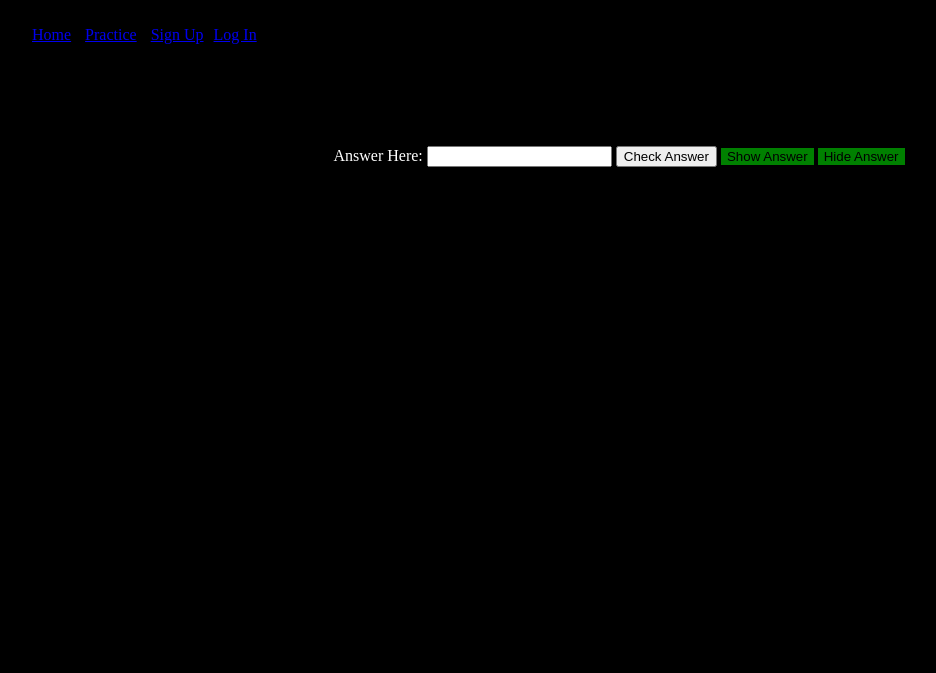
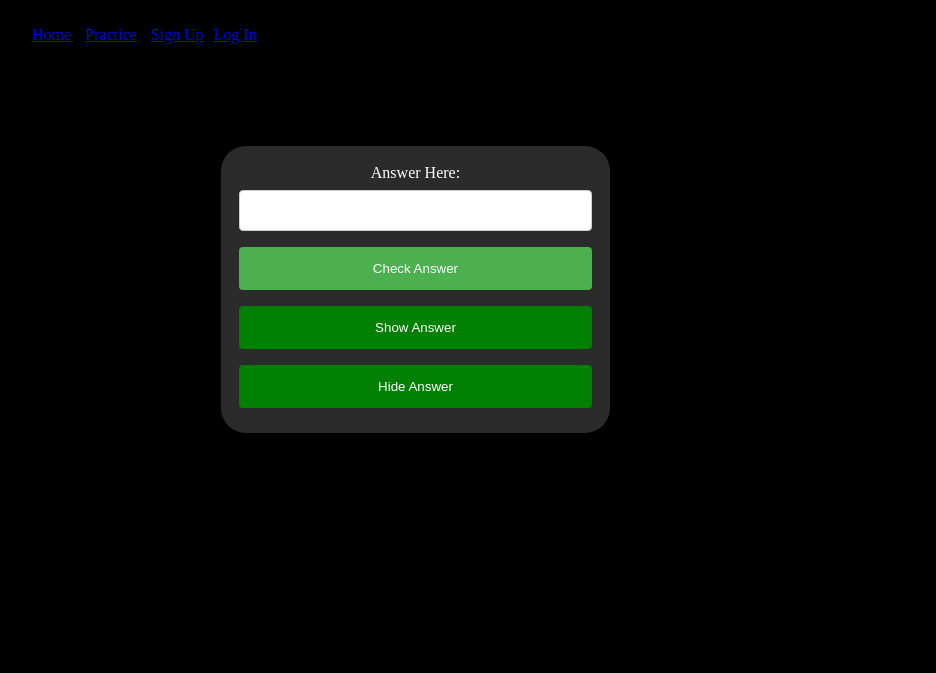
Before and after one commit to PERCK-COMP-484/Final, a PHP site: page /practiceProblem.php in a window 1280 px wide. Shown: the top 673 px of the page, without its empty margins (21-957 px from the left). Run offline with PHP 8.4, Linux system fonts and the light colour scheme.

Commit message:
Restructured Account Page
added basic styling to forms

added PHP function to retrieve user stats

Account page now displays user stats via table (change to D3 framework later)

```diff
--- a/css/style.css
+++ b/css/style.css
@@ -2,6 +2,12 @@ html{
     background: black;
     color: white;
     text-align: center;
+}
+main{
+  /*background-color: #474747;*/
+  max-width: 70%;
+  margin-left: auto;
+  margin-right: auto;
 }
 nav{
   position: absolute;
@@ -18,11 +24,68 @@ body{
 footer{
     margin-top: 15%;
 }
+input, select {
+width: 100%;
+padding: 12px 20px;
+margin: 8px 0;
+display: inline-block;
+border: 1px solid #ccc;
+border-radius: 4px;
+box-sizing: border-box;
+}
+button {
+  width: 100%;
+  background-color: #4CAF50;
+  color: white;
+  padding: 14px 20px;
+  margin: 8px 0;
+  border: none;
+  border-radius: 4px;
+  cursor: pointer;
+}
+button:hover {
+  background-color: #45a049;
+}
+#contBut {
+  width: 30%;
+  background-color: #51a6f5;
+  color:white;
+}
+#contBut:hover {
+  background-color: #3a7ab5;
+}
 .invisible
 {
     visibility: hidden;
 }
-
+.formWrap
+{
+  width: 45%;
+  background-color: #2b2b2b;
+  margin-left: auto;
+  margin-right: auto;
+  padding: 2%;
+  border-radius: 25px;
+}
+.explain
+{
+  width: 45%;
+  margin-left: auto;
+  margin-right: auto;
+  padding: 2%;
+}
+.flowRight
+{
+    margin-right: 5%;
+    width: 40%;
+    float: right;
+}
+.flowLeft
+{
+  margin-left: 5%;
+    width: 40%;
+    float: left;
+}
 .problem
 {
     font-size: 200%;
@@ -42,6 +105,8 @@ footer{
 .section
 {
   height=20px;
+  margin-bottom: 5%;
+  margin-top: 5%;
 }
 .devTool
 {
--- a/includes/login_checkCode_inc.php
+++ b/includes/login_checkCode_inc.php
@@ -23,7 +23,7 @@ if (isset($_POST["submit"])){ //redirect to signup if not accessed from proper f
 
   unset($_SESSION["tempUserid"]); //clear old temp values
   unset($_SESSION["tempUserUid"]);
-
+  getStats($conn, $_SESSION["userUid"]);
   header("location: ../index.php"); //redirect to main page
   exit();
 }
--- a/login.php
+++ b/login.php
@@ -8,11 +8,13 @@
 		</script>
 		<main>
 			<h2>Login</h2> <!-- form runs login script-->
+			<div class="formWrap">
 			<form action="includes/login_inc.php" method="post" >
 				<input type="text" name="uid" placeholder="Username or Email Address">
 				<input type="password" name="pwd" placeholder="Password">
 				<button type="submit" name="submit">Login</button>
 			</form>
+		</div>
 
 			<?php //error handlers for login form
 				if(isset($_GET["error"])){
--- a/login_2FactorCheck.php
+++ b/login_2FactorCheck.php
@@ -12,10 +12,12 @@
 </script>
 <main>
 <h2>Type in the 6-digit Code Sent to your Mobile Phone</h2>
+<div class="formWrap">
 <form action="includes/login_checkCode_inc.php" method="post" >
   <input type="text" name="code" placeholder="Code">
   <button type="submit" name="submit">Check Code</button>
 </form> <!--Runs LOGIN check code script which confirms user input with code generated-->
+
 
 <form action="includes/login_2Factor_inc.php" method="post" > <!--resend text button. includes hidden phone number field to pass to resend script-->
   <input type="hidden" name="phone" value=
@@ -24,6 +26,7 @@
   >
   <button type="submit" name="submit">Resend Code</button>
 </form>
+</div>
 
 
 <?php
--- a/practiceProblem.php
+++ b/practiceProblem.php
@@ -19,7 +19,7 @@
     <div id="section2" class="problem"></div>
 
     <br>
-
+<div class="formWrap flowLeft">
     <form>
         <label for="answer">Answer Here:</label>
         <input type="text" id="answer" name="fanswer">
@@ -27,11 +27,10 @@
         <button onclick="showAll()" type="button" class="devTool">Show Answer</button>
         <button onclick="hideAll()" type="button" class="devTool">Hide Answer</button>
     </form>
+</div>
 
-    <br>
-    <div id="status" class=""></div>
-    <br>
-
+<div class="explain flowRight">
+		<div id="status" class=""></div>
     <div id="section3" class="section invisible"></div>
     <div id="section4" class="section invisible"></div>
     <div id="section5" class="section invisible"></div>
@@ -45,7 +44,7 @@
 		<div id="section13" class="section invisible"></div>
     <br>
     <button onclick="NextQuestion()" id="contBut" class="invisible">Continue</button>
-
+</div>
 </main>
 
 <?php
--- a/setup_2FactorCheck.php
+++ b/setup_2FactorCheck.php
@@ -12,10 +12,12 @@
 </script>
 <main>
 <h2>Type in the 6-digit Code Sent to your Mobile Phone</h2>
+<div class="formWrap">
 <form action="includes/setup_checkCode_inc.php" method="post" >
   <input type="text" name="code" placeholder="Code">
   <button type="submit" name="submit">Check Code</button>
 </form> <!-- Runs SETUP check code script that confirms user input with code generated-->
+
 
 <form action="includes/setup_2Factor_inc.php" method="post" > <!-- resend code form with phone number field if user incorrectly filled out phone number-->
   <input type="text" name="phone" value=
@@ -24,6 +26,7 @@
   placeholder="Phone Number">
   <button type="submit" name="submit">Resend Code</button>
 </form>
+</div>
 
 <?php
 	if(isset($_GET["error"])){ //error handlers for code field
--- a/signup.php
+++ b/signup.php
@@ -8,6 +8,7 @@
 		</script>
 		<main>
 			<h2>Sign Up</h2>	<!--calls sign up form makes database entry if succesful-->
+			<div class="formWrap">
 			<form action="includes/signup_inc.php" method="post" >
 				<input type="text" name="name" placeholder="Full Name">
 				<input type="text" name="email" placeholder="Email Address">
@@ -16,6 +17,7 @@
 				<input type="password" name="pwdrepeat" placeholder="Repeat Password">
 				<button type="submit" name="submit">Sign Up</button>
 			</form>
+		</div>
 
 			<?php
 				if(isset($_GET["error"])){	//error handlers for signup field, error printed bellow form
```
Also changed, not shown: account.php (+41 -1 lines), accountSettings.php (+8 -0 lines), credits.txt (+7 -0 lines), includes/functions_inc.php (+17 -0 lines), js/templates.js (+4 -5 lines), practice.php (+7 -4 lines).
